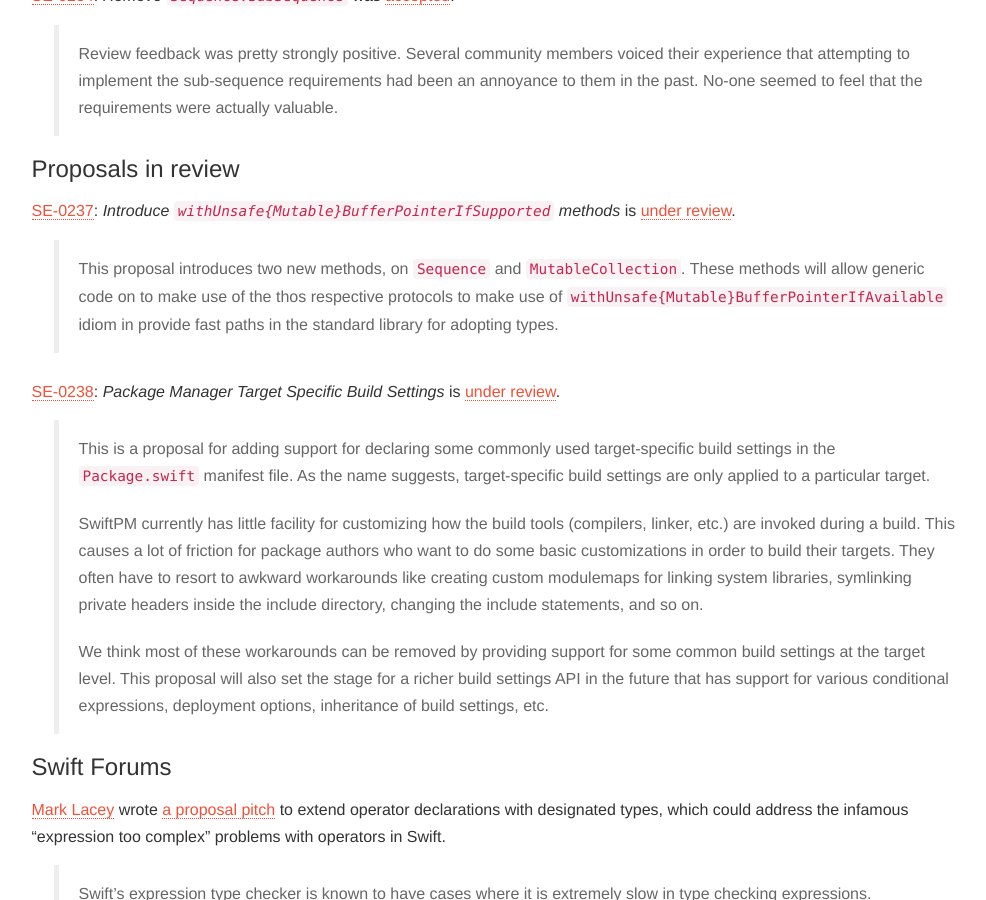
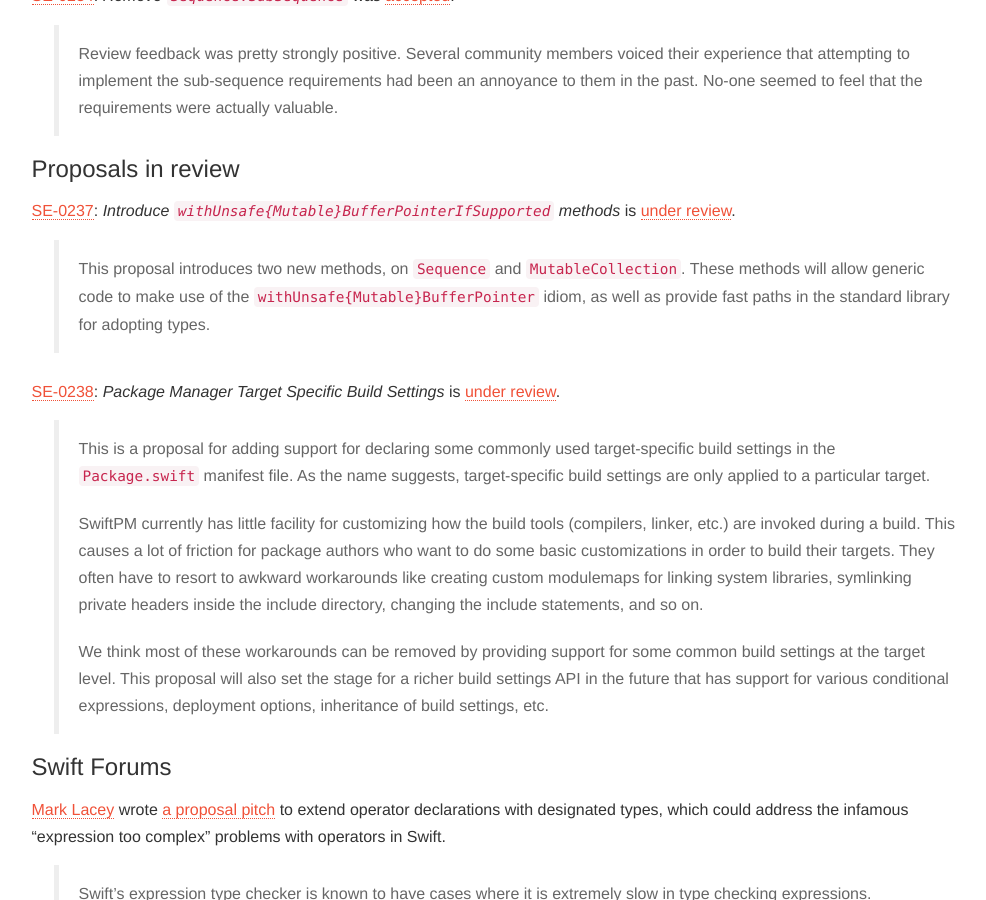
Before and after one commit to SwiftWeekly/swiftweekly.github.io, a Jekyll site: the page built from _posts/2018-11-29-issue-123.md, in a window 1280 px wide and 900 px high, scrolled down 1081 px. Shown: the whole window, without its empty margins (136-1122 px from the left). Built offline with Jekyll 4.4.1, drawn with Linux system fonts in a browser that asks for light colours.

Commit message:
update content

```diff
--- a/_posts/2018-11-29-issue-123.md
+++ b/_posts/2018-11-29-issue-123.md
@@ -43,10 +43,7 @@ My talk from try! Swift NYC on Swift's history, "Taken for Granted", [was posted
 
 [SE-0237](https://github.com/apple/swift-evolution/blob/master/proposals/0237-contiguous-collection.md): *Introduce `withUnsafe{Mutable}BufferPointerIfSupported` methods* is [under review](https://forums.swift.org/t/review-of-se-0237-introduce-contiguous-collection-protocols/18069).
 
-> This proposal introduces two new methods, on `Sequence` and `MutableCollection`.
-> These methods will allow generic code on to make use of the thos respective
-> protocols to make use of `withUnsafe{Mutable}BufferPointerIfAvailable` idiom
-> in provide fast paths in the standard library for adopting types.
+> This proposal introduces two new methods, on `Sequence` and `MutableCollection`. These methods will allow generic code to make use of the `withUnsafe{Mutable}BufferPointer` idiom, as well as provide fast paths in the standard library for adopting types.
 
 [SE-0238](https://github.com/apple/swift-evolution/blob/master/proposals/0238-package-manager-build-settings.md): *Package Manager Target Specific Build Settings* is [under review](https://forums.swift.org/t/se-0238-package-manager-target-specific-build-settings/18341).
 
```
